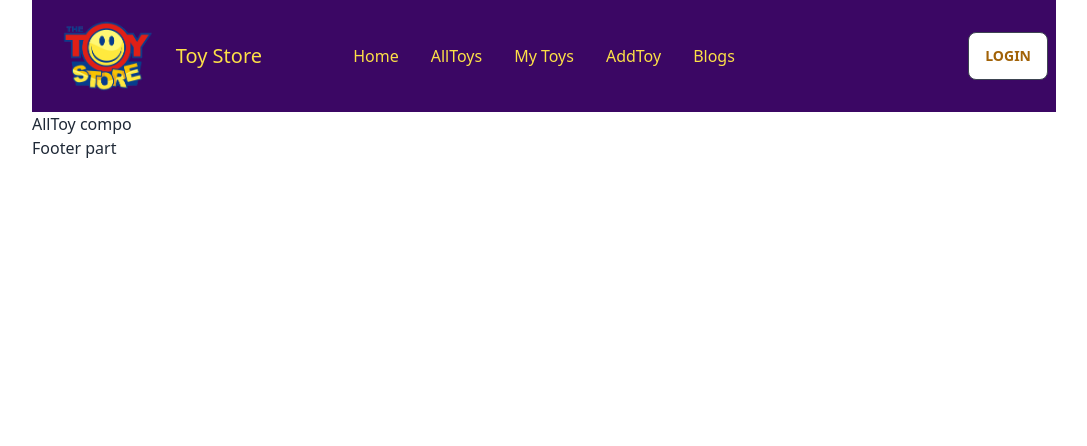
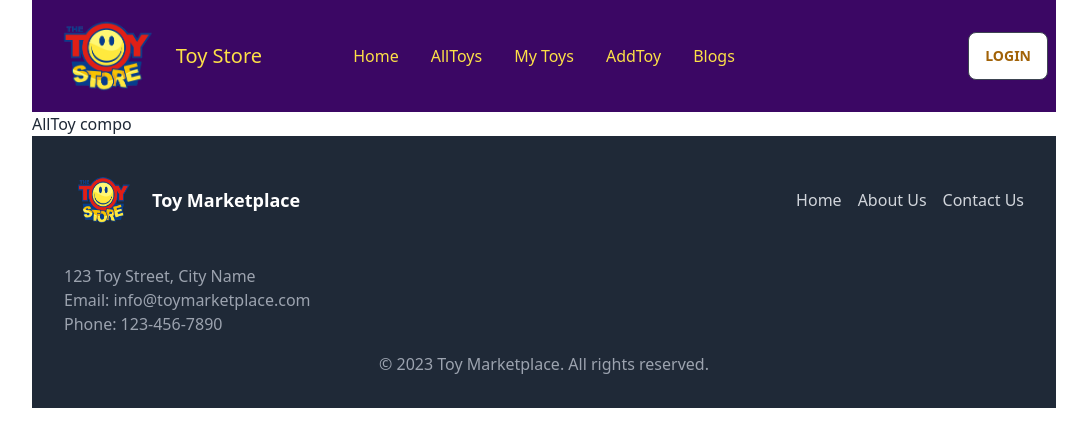
Before and after one commit to mamunuddinbu/toy-market-client, a React (Vite) app: page /all-toys in a window 1280 px wide. Shown: the top 446 px of the page, without its empty margins (96-1183 px from the left). Built offline with nearby package versions, Linux system fonts and the light colour scheme; no server answers.

Commit message:
Footer completed

```diff
--- a/src/components/common/Footer.jsx
+++ b/src/components/common/Footer.jsx
@@ -1,11 +1,65 @@
-import React from 'react';
+import React from "react";
 
 const Footer = () => {
-    return (
-        <div>
-            <p>Footer part</p>
+  return (
+    <footer className="bg-gray-800 text-white p-8">
+      <div className="container mx-auto flex flex-col md:flex-row justify-between items-center">
+        <div className="flex items-center mb-4 md:mb-0">
+          <img src="/src/assets/logo.png" alt="Logo" className="h-16 w-20 mr-2" />
+          <span className="font-bold text-lg">Toy Marketplace</span>
         </div>
-    );
+        <div className="flex space-x-4">
+          <a href="/" className="text-gray-300 hover:text-white">
+            Home
+          </a>
+          <a href="/about" className="text-gray-300 hover:text-white">
+            About Us
+          </a>
+          <a href="/contact" className="text-gray-300 hover:text-white">
+            Contact Us
+          </a>
+        </div>
+      </div>
+      <div className="container mx-auto mt-8">
+        <div className="flex flex-col md:flex-row items-center justify-between">
+          <div className="mb-4 md:mb-0">
+            <p className="text-gray-400">123 Toy Street, City Name</p>
+            <p className="text-gray-400">Email: info@toymarketplace.com</p>
+            <p className="text-gray-400">Phone: 123-456-7890</p>
+          </div>
+          <div className="flex space-x-4">
+            <a
+              href="https://www.facebook.com/toymarketplace"
+              target="_blank"
+              rel="noopener noreferrer"
+            >
+              <i className="fab fa-facebook text-gray-400 hover:text-white"></i>
+            </a>
+            <a
+              href="https://www.twitter.com/toymarketplace"
+              target="_blank"
+              rel="noopener noreferrer"
+            >
+              <i className="fab fa-twitter text-gray-400 hover:text-white"></i>
+            </a>
+            <a
+              href="https://www.instagram.com/toymarketplace"
+              target="_blank"
+              rel="noopener noreferrer"
+            >
+              <i className="fab fa-instagram text-gray-400 hover:text-white"></i>
+            </a>
+          </div>
+        </div>
+        <div className="mt-4">
+          <p className="text-gray-400 text-center">
+            &copy; {new Date().getFullYear()} Toy Marketplace. All rights
+            reserved.
+          </p>
+        </div>
+      </div>
+    </footer>
+  );
 };
 
 export default Footer;
--- /dev/null
+++ b/src/components/other/AboutUs.jsx
@@ -0,0 +1,23 @@
+import React from 'react';
+
+const AboutUs = () => {
+  return (
+    <div className="container mx-auto py-8">
+      <h2 className="text-3xl font-bold mb-4">About Us</h2>
+      <p className="mb-6">
+        Toy Marketplace is a leading online platform for buying and selling toys. We provide a wide range of high-quality toys for kids of all ages. Our mission is to make it easy and convenient for parents and toy enthusiasts to find and purchase the perfect toys for their children.
+      </p>
+      <p className="mb-6">
+        With a user-friendly interface, secure payment options, and reliable delivery services, we strive to offer an exceptional shopping experience. Our team of toy experts ensures that every toy listed on our platform meets the highest standards of safety, durability, and educational value.
+      </p>
+      <p className="mb-6">
+        Whether you are looking for educational toys, board games, action figures, or plush toys, Toy Marketplace has you covered. We are committed to providing a diverse selection of toys to suit every childs interests and foster their imagination and development.
+      </p>
+      <p>
+        Thank you for choosing Toy Marketplace. We look forward to serving you and bringing joy to your childrens lives with our amazing collection of toys.
+      </p>
+    </div>
+  );
+};
+
+export default AboutUs;
--- /dev/null
+++ b/src/components/other/Contact.jsx
@@ -0,0 +1,25 @@
+import React from 'react';
+
+const Contact = () => {
+  return (
+    <div className="container mx-auto py-8">
+      <h2 className="text-3xl font-bold mb-4">Contact Us</h2>
+      <p className="mb-4">If you have any questions or inquiries, feel free to reach out to us using the contact information below:</p>
+      <div className="flex items-center mb-4">
+        <i className="fas fa-map-marker-alt text-gray-500 mr-2"></i>
+        <p>123 Toy Street, City Name</p>
+      </div>
+      <div className="flex items-center mb-4">
+        <i className="fas fa-envelope text-gray-500 mr-2"></i>
+        <p>info@toymarketplace.com</p>
+      </div>
+      <div className="flex items-center mb-4">
+        <i className="fas fa-phone-alt text-gray-500 mr-2"></i>
+        <p>123-456-7890</p>
+      </div>
+      <p>We are available Monday to Friday, 9am to 5pm.</p>
+    </div>
+  );
+};
+
+export default Contact;
```
Also changed, not shown: src/components/Routes/Routes.jsx (+10 -0 lines).
